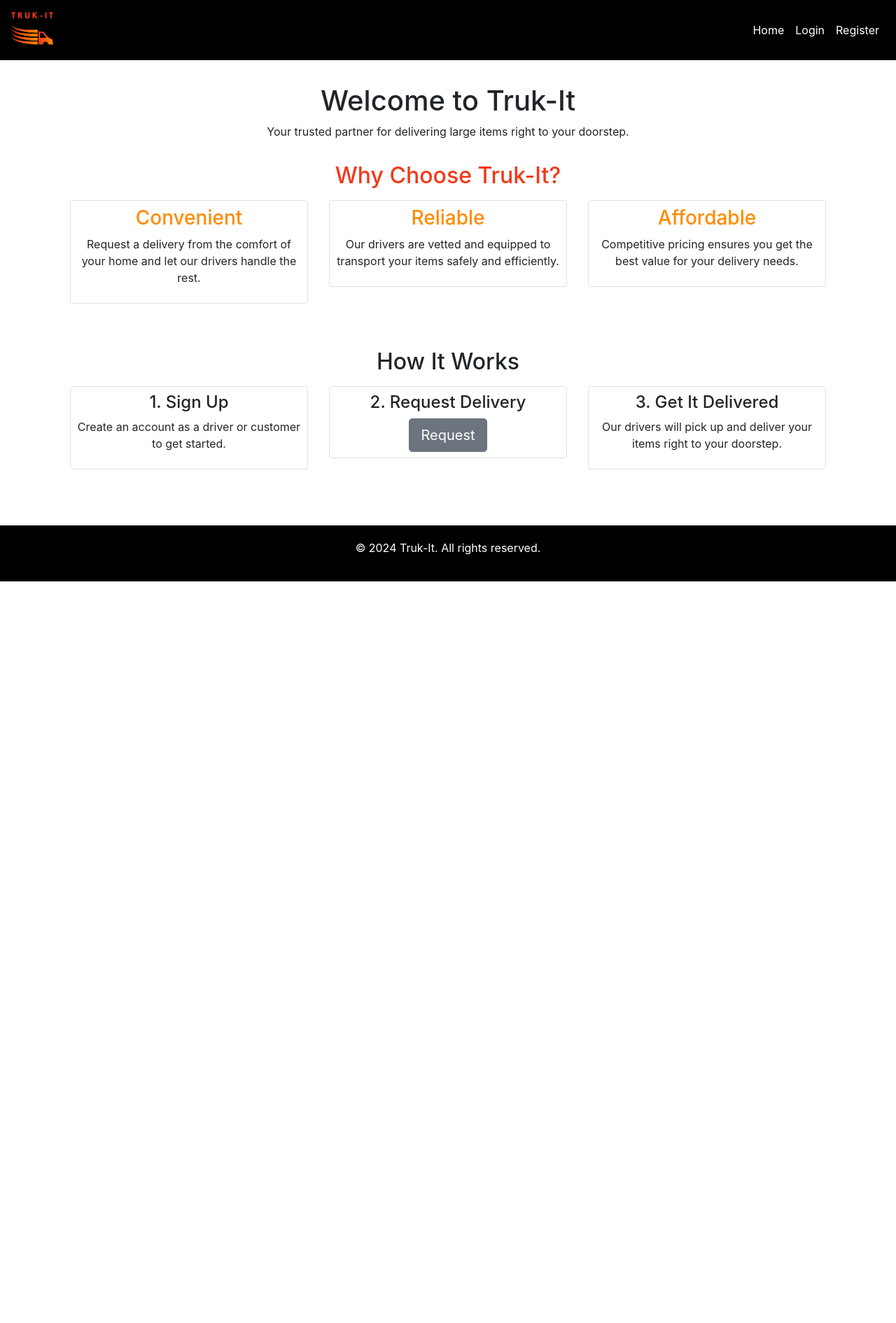
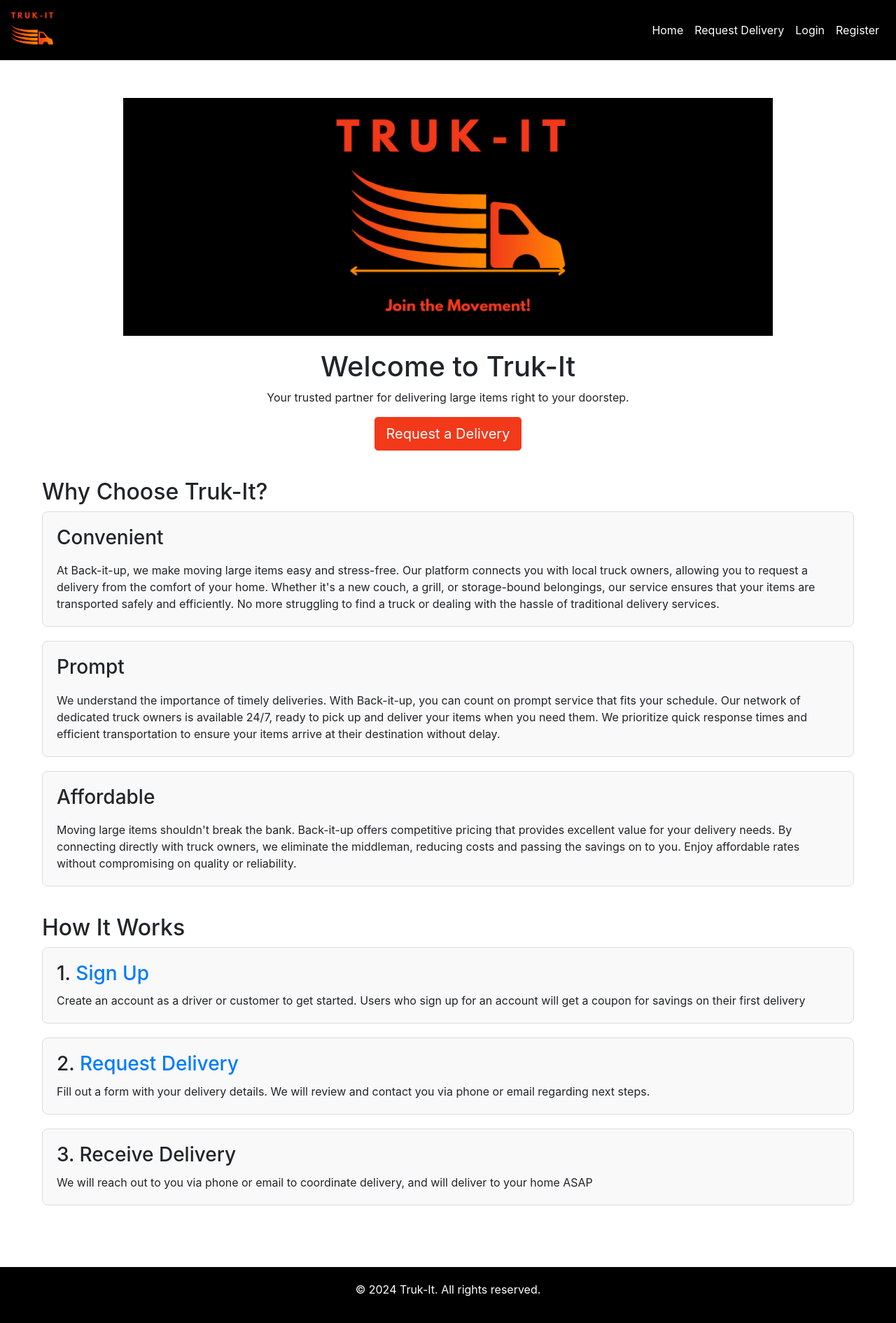
Before and after one commit to joelstennett81/TrukIt, a Django app: page / in a window 1280 px wide. Shown: the whole page at 70% size. Before the commit the page ends 831 px from the top, so only its background shows below. Run offline with Django 5.2, Linux system fonts and the light colour scheme; some libraries are stand-ins or nearby versions.

Commit message:
fixed home page and made look nice

```diff
--- a/static/css/style.css
+++ b/static/css/style.css
@@ -1,9 +1,4 @@
-{
-%
-load
-static
-%
-}
+{% load static %}
 
 .navbar {
     background-color: #000000;
@@ -23,7 +18,7 @@
 }
 
 .hero {
-    background: url('{% static ' images/logo.png ' %}') no-repeat center center;
+    background: url('{% static 'images/logo.png' %}') no-repeat center center;
     background-size: contain;
     color: white;
     padding: 100px 0;
@@ -100,3 +95,90 @@
 .footer {
     margin-top: auto;
 }
+
+.responsive-image {
+    width: 50%;
+    max-width: 300px;
+    max-height: 150px;
+    object-fit: contain;
+}
+
+.image-container {
+    width: 100%;
+    height: 100%;
+    overflow: hidden;
+}
+
+.img-fluid {
+    width: 100%;
+    height: 100%;
+    object-fit: cover;
+}
+
+.responsive-img {
+    max-width: 100%;
+    height: auto;
+}
+
+@media (min-width: 768px) {
+    .responsive-img {
+        width: 300px;
+        height: 150px;
+    }
+}
+
+@media (min-width: 1024px) {
+    .responsive-img {
+        width: 400px;
+        height: 200px;
+    }
+}
+
+/* New styles for better UI */
+.container {
+    max-width: 1200px;
+    margin: 0 auto;
+    padding: 20px;
+}
+
+.header {
+    text-align: center;
+    margin-bottom: 40px;
+}
+
+.logo-container {
+    width: 100%;
+    max-width: 1200px;
+    margin: 0 auto 20px;
+}
+
+.logo {
+    width: 80%;
+    height: auto;
+    aspect-ratio: 851 / 312; /* Maintain the aspect ratio */
+}
+
+.request-delivery {
+    font-size: 2em;
+    margin-top: 20px;
+}
+
+.why-choose, .how-it-works {
+    margin-bottom: 40px;
+}
+
+.card, .step {
+    background-color: #f9f9f9;
+    border: 1px solid #ddd;
+    border-radius: 8px;
+    padding: 20px;
+    margin-bottom: 20px;
+}
+
+.card h3, .step h3 {
+    margin-top: 0;
+}
+
+.card p, .step p {
+    margin: 10px 0 0;
+}
--- a/templates/base.html
+++ b/templates/base.html
@@ -24,6 +24,9 @@
         <ul class="navbar-nav ml-auto">
             <li class="nav-item">
                 <a class="nav-link" href="{% url 'web_home' %}">Home</a>
+            </li>
+            <li class="nav-item">
+                <a class="nav-link" href="https://forms.office.com/r/3C6GrR2N2V" target="_blank">Request Delivery</a>
             </li>
             {% if user.is_authenticated %}
                 {% if user.user_type == 'DRIVER' %}
--- a/templates/home.html
+++ b/templates/home.html
@@ -1,69 +1,61 @@
 {% extends 'base.html' %}
+{% load static %}
 
 {% block title %}Welcome to Truk-It{% endblock %}
 
 {% block content %}
-    <div class="container text-center my-3">
+    <div class="header">
+        <div class="logo-container">
+            <img src="{% static 'images/header.png' %}" alt="Truk-It Header" class="logo">
+        </div>
         <h1>Welcome to Truk-It</h1>
         <p>Your trusted partner for delivering large items right to your doorstep.</p>
+        <a href="https://forms.office.com/r/3C6GrR2N2V" target="_blank" class="btn btn-primary btn-lg">Request a
+            Delivery</a>
     </div>
 
-    <div class="container features py-3">
-        <h2 class="text-center mb-3">Why Choose Truk-It?</h2>
-        <div class="row text-center">
-            <div class="col-md-4 feature mb-3">
-                <div class="p-2 border rounded">
-                    <h3>Convenient</h3>
-                    <p>Request a delivery from the comfort of your home and let our drivers handle the rest.</p>
-                </div>
-            </div>
-            <div class="col-md-4 feature mb-3">
-                <div class="p-2 border rounded">
-                    <h3>Reliable</h3>
-                    <p>Our drivers are vetted and equipped to transport your items safely and efficiently.</p>
-                </div>
-            </div>
-            <div class="col-md-4 feature mb-3">
-                <div class="p-2 border rounded">
-                    <h3>Affordable</h3>
-                    <p>Competitive pricing ensures you get the best value for your delivery needs.</p>
-                </div>
-            </div>
+    <section class="why-choose">
+        <h2>Why Choose Truk-It?</h2>
+        <div class="card">
+            <h3>Convenient</h3>
+            <p>At Back-it-up, we make moving large items easy and stress-free. Our platform connects you with local
+                truck owners, allowing you to request a delivery from the comfort of your home. Whether it's a new
+                couch, a grill, or storage-bound belongings, our service ensures that your items are transported safely
+                and efficiently. No more struggling to find a truck or dealing with the hassle of traditional delivery
+                services.</p>
         </div>
-    </div>
+        <div class="card">
+            <h3>Prompt</h3>
+            <p>We understand the importance of timely deliveries. With Back-it-up, you can count on prompt service that
+                fits your schedule. Our network of dedicated truck owners is available 24/7, ready to pick up and
+                deliver your items when you need them. We prioritize quick response times and efficient transportation
+                to ensure your items arrive at their destination without delay.</p>
+        </div>
+        <div class="card">
+            <h3>Affordable</h3>
+            <p>Moving large items shouldn't break the bank. Back-it-up offers competitive pricing that provides
+                excellent value for your delivery needs. By connecting directly with truck owners, we eliminate the
+                middleman, reducing costs and passing the savings on to you. Enjoy affordable rates without compromising
+                on quality or reliability.</p>
+        </div>
+    </section>
 
-    <div class="container mt-3 py-3">
-        <h2 class="text-center mb-3">How It Works</h2>
-        <div class="row text-center">
-            <div class="col-md-4 mb-3">
-                <div class="p-2 border rounded">
-                    <h4>1. Sign Up</h4>
-                    <p>Create an account as a driver or customer to get started.</p>
-                </div>
-            </div>
-            <div class="col-md-4 mb-3">
-                <div class="p-2 border rounded">
-                    <h4>2. Request Delivery </h4>
-                    <a href="https://forms.office.com/r/3C6GrR2N2V" class="btn btn-secondary btn-lg">Request</a>
-{#                    {% if user.is_authenticated %}#}
-{#                        {% if user.user_type == 'DRIVER' %}#}
-{#                            <a href="{% url 'web_driver_dashboard' %}" class="btn btn-primary btn-lg">Dashboard</a>#}
-{#                        {% elif user.user_type == 'CUSTOMER' %}#}
-{#                            <a href="{% url 'web_customer_dashboard' %}" class="btn btn-primary btn-lg">Dashboard</a>#}
-{#                        {% endif %}#}
-{#                    {% else %}#}
-{#                        <a href="{% url 'web_register' %}" class="btn btn-secondary btn-lg">Register</a>#}
-{#                        <a href="{% url 'web_login' %}" class="btn btn-secondary btn-lg">Login</a>#}
-{#                    {% endif %}#}
-
-                </div>
-            </div>
-            <div class="col-md-4 mb-3">
-                <div class="p-2 border rounded">
-                    <h4>3. Get It Delivered</h4>
-                    <p>Our drivers will pick up and deliver your items right to your doorstep.</p>
-                </div>
-            </div>
+    <section class="how-it-works">
+        <h2>How It Works</h2>
+        <div class="step">
+            <h3>1. <a href="{% url 'web_login' %}">Sign Up</a></h3>
+            <p>Create an account as a driver or customer to get started. Users who sign up for an account will get a
+                coupon for savings on their first delivery</p>
         </div>
-    </div>
+        <div class="step">
+            <h3>2. <a href="https://forms.office.com/r/3C6GrR2N2V" target="_blank">Request Delivery</a></h3>
+            <p>Fill out a form with your delivery details. We will review and contact you via phone or email regarding
+                next steps.</p>
+        </div>
+        <div class="step">
+            <h3>3. Receive Delivery</h3>
+            <p>We will reach out to you via phone or email to coordinate delivery, and will deliver to your home
+                ASAP</p>
+        </div>
+    </section>
 {% endblock %}
```
Also changed, not shown: templates/customer_dashboard.html (+34 -36 lines), static/images/header.png (added).
